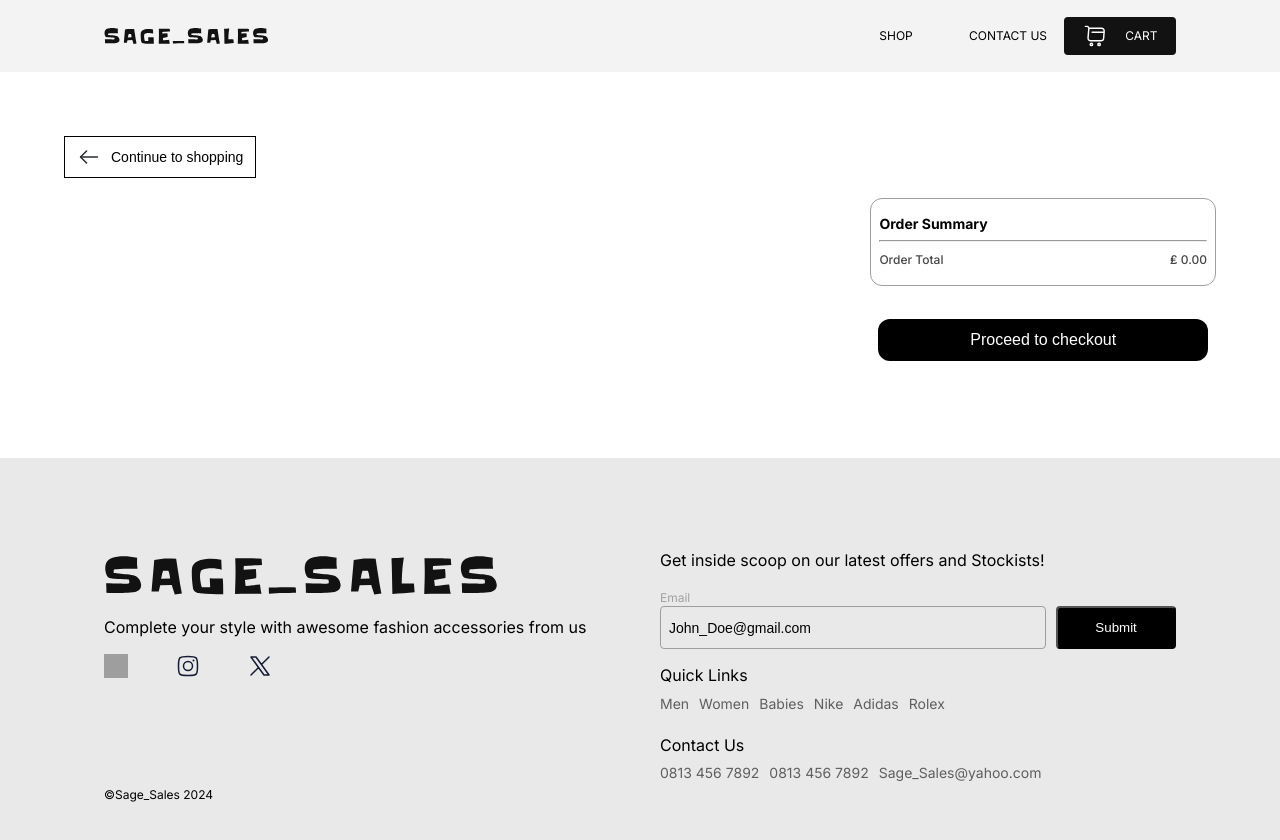
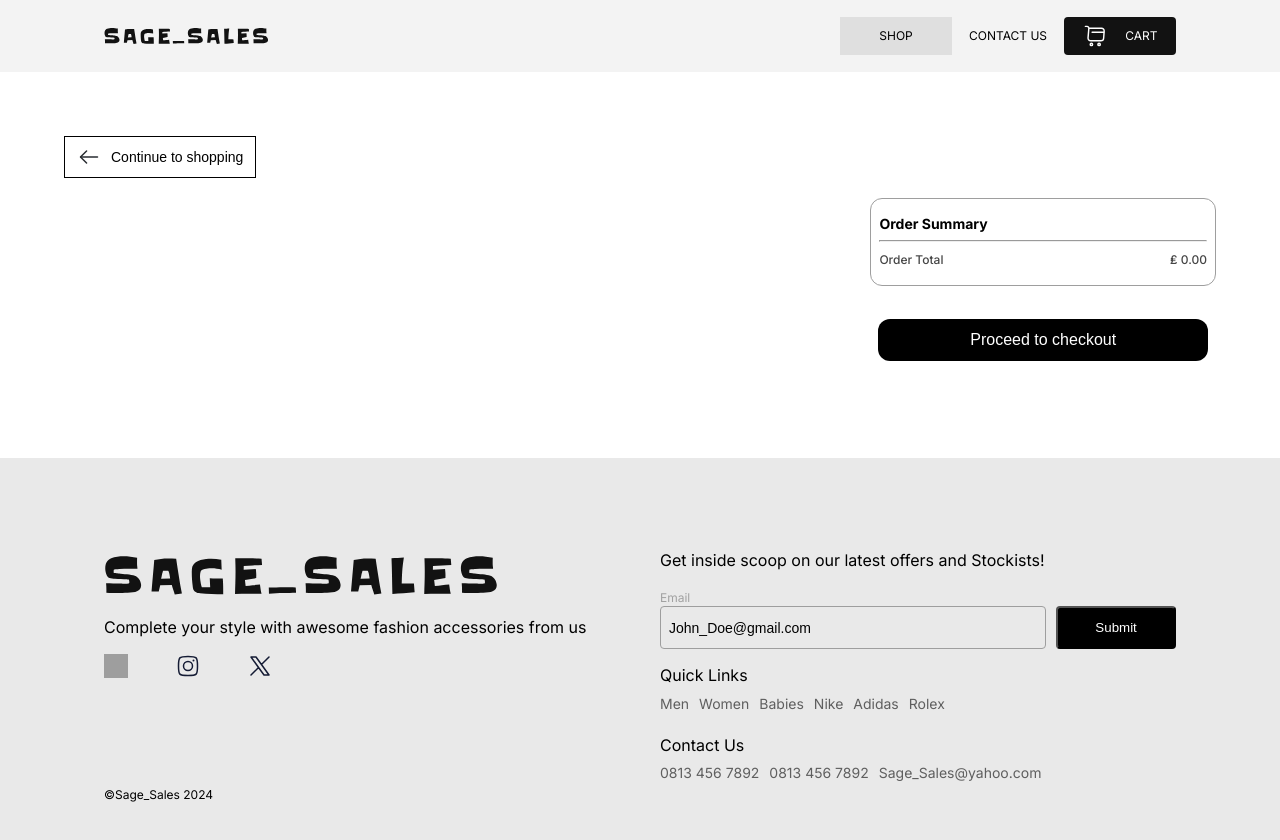
Before and after one commit to NkamaWilliams/sagesales, a Next.js app: page /cart in a window 1280 px wide. In both pictures the pointer is over the link "SHOP". Shown: the top 840 px of the page. Built offline with nearby package versions, Linux system fonts and the light colour scheme; grey boxes are pictures that could not be loaded.

Commit message:
Minor fixes

```diff
--- a/src/styles/navbar.module.css
+++ b/src/styles/navbar.module.css
@@ -65,6 +65,10 @@
     line-height: 22px;
 }
 
+.link:hover{
+    background-color: #DFDFDF;
+}
+
 .selected{
     background-color: var(--link-bg);
     color: white;
```
